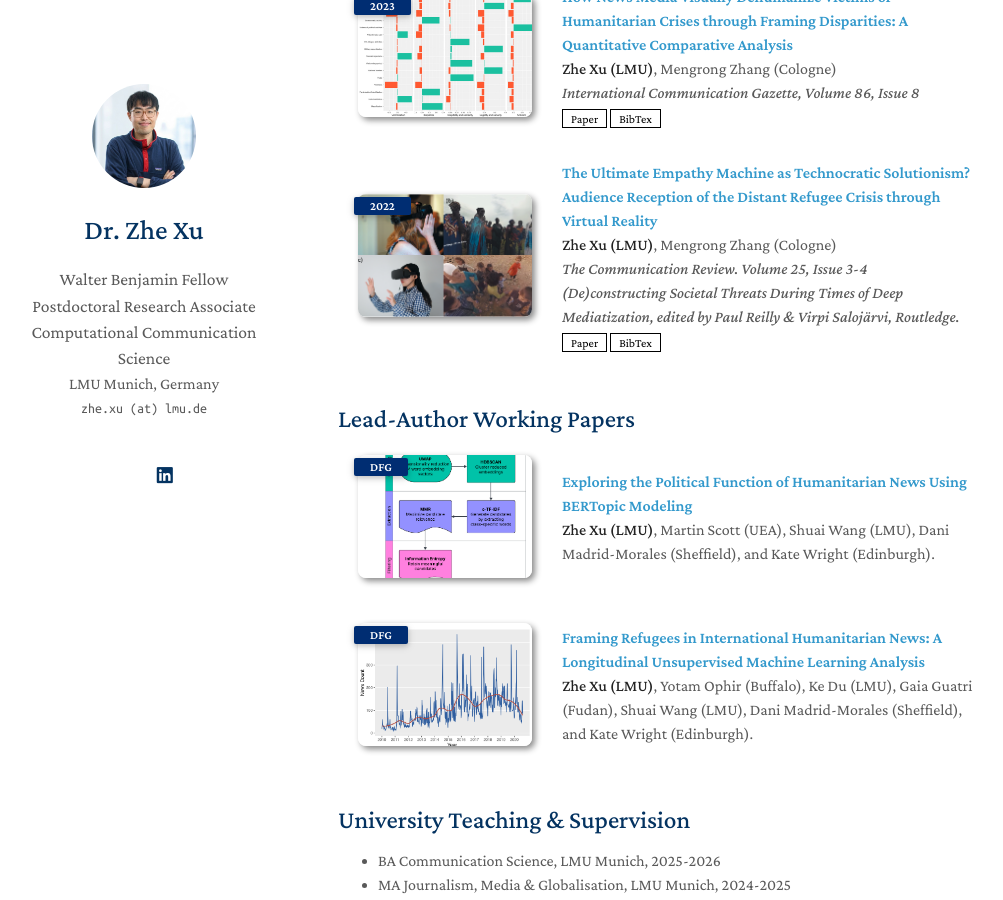
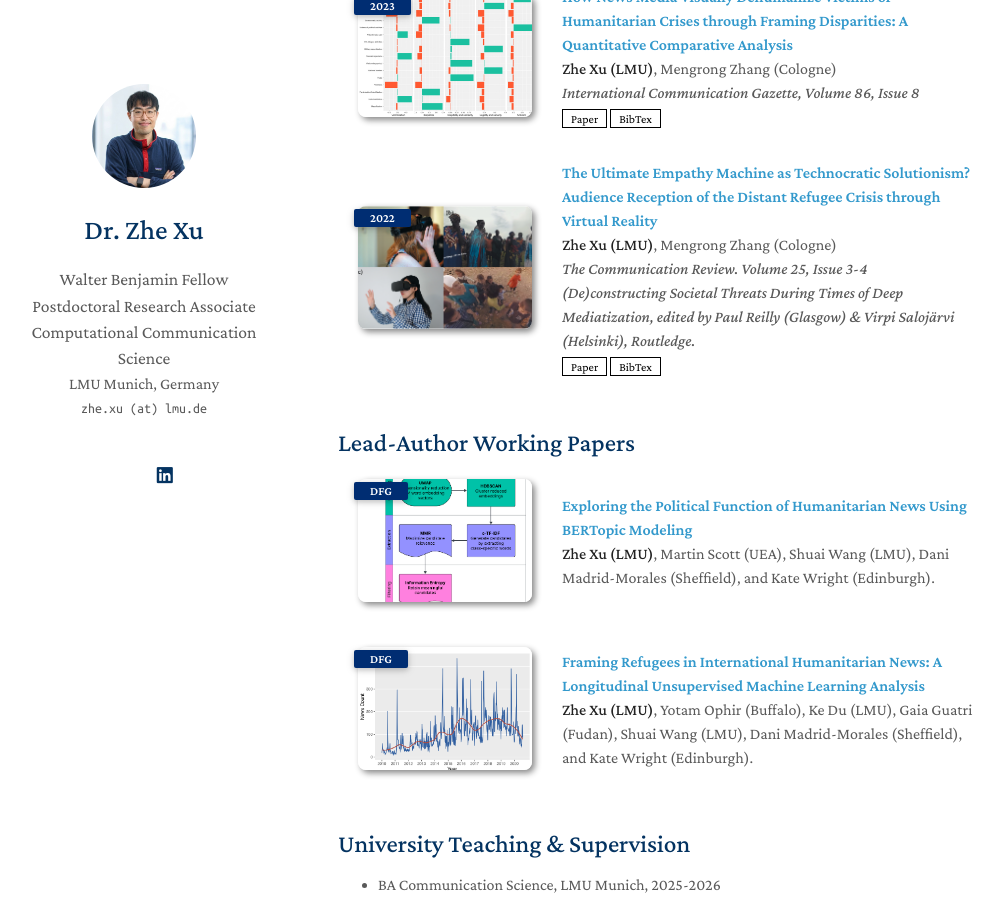
Before and after one commit to zhexuphd/home, a Jekyll site: the page built from index.md, in a window 1280 px wide and 900 px high, scrolled down 696 px. Shown: the whole window, without its empty margins (132-1135 px from the left). Built offline with Jekyll 4.4.1, drawn with Linux system fonts in a browser that asks for light colours; a style sheet for code colours, icons or effects is not loaded; our own code applies the rules of GitHub Pages for plain Markdown files.

Commit message:
Update publications.yml

```diff
--- a/_data/publications.yml
+++ b/_data/publications.yml
@@ -11,7 +11,7 @@ main:
   - title: "The Ultimate Empathy Machine as Technocratic Solutionism? Audience Reception of the Distant Refugee Crisis through Virtual Reality"
     authors: <strong>Zhe Xu (LMU)</strong>, Mengrong Zhang (Cologne)
     conference_short: 2022
-    conference: The Communication Review. Volume 25, Issue 3-4 (De)constructing Societal Threats During Times of Deep Mediatization, edited by Paul Reilly & Virpi Salojärvi, Routledge.
+    conference: The Communication Review. Volume 25, Issue 3-4 (De)constructing Societal Threats During Times of Deep Mediatization, edited by Paul Reilly (Glasgow) & Virpi Salojärvi (Helsinki), Routledge.
     paper: https://www.tandfonline.com/doi/abs/10.1080/10714421.2022.2129118
     bibtex: https://gist.githubusercontent.com/zhexuphd/252310865eb126872efd79f241e93e7f/raw/17b69928280cbe625a13605c6d23e2d674ed1595/gistfile1.txt
     image: ./assets/img/paper2.jpg
```
